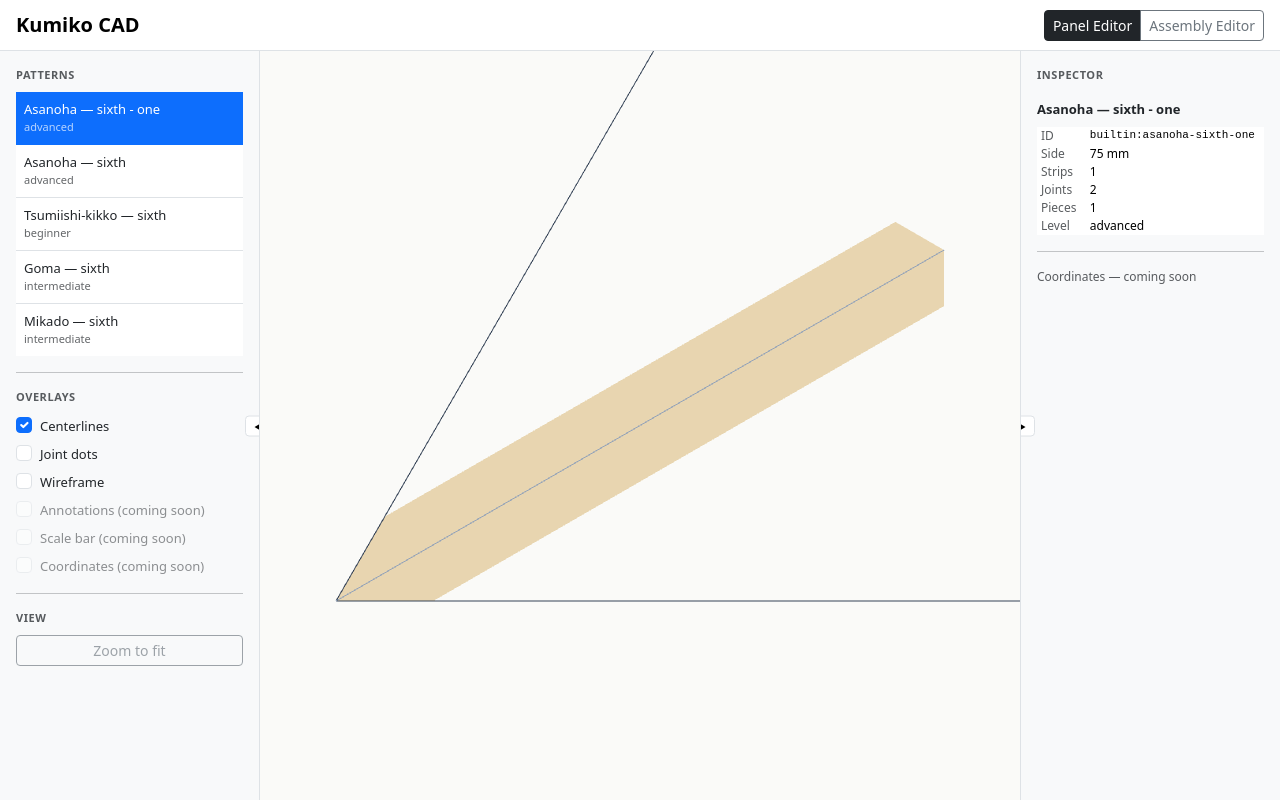
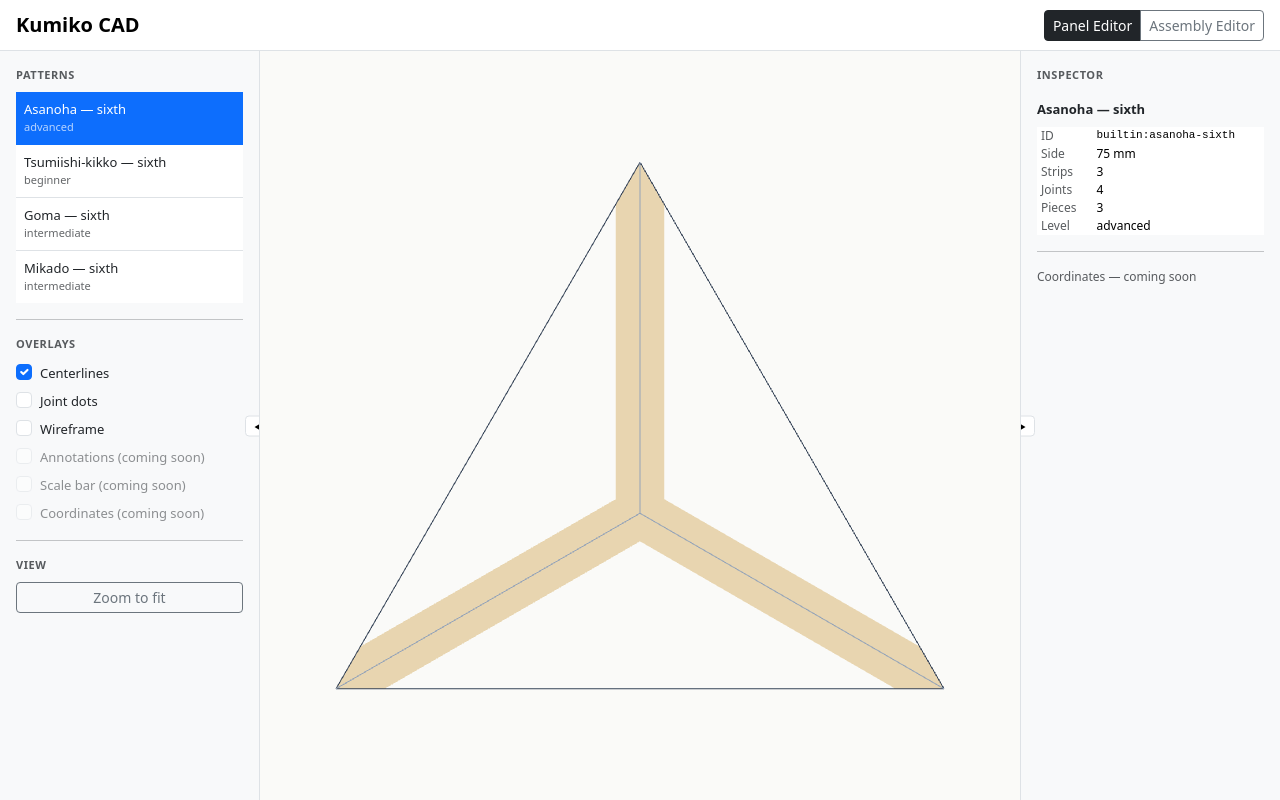
Before and after one commit to johnny123214133/KumikoCAD, a React (Vite) app: page / in a window 1280 px wide. Built offline with nearby package versions, Linux system fonts and the light colour scheme.

Commit message:
small fixes to set up project for next phase

```diff
--- a/src/components/layout/Viewport.jsx
+++ b/src/components/layout/Viewport.jsx
@@ -1,6 +1,7 @@
 import React, { useRef, useEffect } from 'react'
 import { SceneManager } from '../../scene/SceneManager.js'
 import { PatternRenderer } from '../../scene/PatternRenderer.js'
+import { PanelRenderer } from '../../scene/PanelRenderer.js'
 import useAppStore from '../../store/useAppStore.js'
 import usePatternStore from '../../store/usePatternStore.js'
 
@@ -8,7 +9,9 @@ export default function Viewport() {
   const canvasRef = useRef(null)
   const smRef = useRef(null)
   const prRef = useRef(null)
+  const panelRef = useRef(null)
   const activeLayers = useAppStore(s => s.activeLayers)
+  const setViewportApi = useAppStore(s => s.setViewportApi)
   const activePatternId = usePatternStore(s => s.activePatternId)
   const getActivePattern = usePatternStore(s => s.getActivePattern)
 
@@ -19,6 +22,13 @@ export default function Viewport() {
     smRef.current = sm
     const pr = new PatternRenderer(sm.scene)
     prRef.current = pr
+    // Was never instantiated before — acceptance criterion #7 (panel rectangle
+    // placeholder) silently failed. Renders the 300x400mm default per the plan;
+    // TODO (unchanged from PanelRenderer.js): replace with grid tiling once
+    // computeGridGeometry() is implemented.
+    const panel = new PanelRenderer(sm.scene)
+    panel.setDimensions()
+    panelRef.current = panel
 
     const ro = new ResizeObserver(() => {
       sm.onResize()
@@ -26,10 +36,18 @@ export default function Viewport() {
     ro.observe(canvas.parentElement)
     sm.onResize()
 
+    // Publish a handle so ViewControls (left panel) can trigger zoom-to-fit —
+    // previously the button existed but was permanently disabled.
+    setViewportApi({
+      zoomToFit: () => sm.zoomToFit(pr.getBoundingBox(getActivePattern())),
+    })
+
     return () => {
       ro.disconnect()
       pr.dispose()
+      panel.dispose()
       sm.dispose()
+      setViewportApi(null)
     }
   }, [])
 
--- a/src/components/panel-editor/ViewControls.jsx
+++ b/src/components/panel-editor/ViewControls.jsx
@@ -1,10 +1,18 @@
 import React from 'react'
-// TODO: wire zoom-to-fit to SceneManager via a shared ref or event
+import useAppStore from '../../store/useAppStore.js'
+
 export default function ViewControls() {
+  const viewportApi = useAppStore(s => s.viewportApi)
   return (
     <div>
       <div className="fw-semibold small text-uppercase text-muted mb-2" style={{ letterSpacing: '0.05em', fontSize: '11px' }}>View</div>
-      <button className="btn btn-sm btn-outline-secondary w-100" disabled>Zoom to fit</button>
+      <button
+        className="btn btn-sm btn-outline-secondary w-100"
+        disabled={!viewportApi}
+        onClick={() => viewportApi?.zoomToFit()}
+      >
+        Zoom to fit
+      </button>
     </div>
   )
 }
--- a/src/patterns/goma.json
+++ b/src/patterns/goma.json
@@ -25,6 +25,7 @@
     "C": { "x": 37.5, "y": 64.95 }
   },
   "centroid": { "x": 37.5, "y": 21.65 },
+  "_note": "FIXED 2026-09: s1/s2 coordinates were wrong in the original design doc and copied JSON — they did not lie on lines through the correctly-rotated points and failed validation (Rules 3/4/5). Recomputed per the design doc's own stated construction: s1 = s0 rotated 120° CCW about the centroid, s2 = s0 rotated 240° CCW. All strip/joint positions, orientations, and piece-local cut offsets below are freshly derived from that rotation and pass all 13 validation rules. Cut angle/depth/role values are carried over unchanged from the original file — only positions and orientation changed.",
   "strips": [
     {
       "id": "s0",
@@ -33,40 +34,40 @@
       "orientation": 0,
       "cuts": [
         { "jointId": "j3", "position": { "x": 3.46, "y": 6.0 }, "angle": 60, "depth": 1.0, "role": "end" },
-        { "jointId": "j1", "position": { "x": 31.25, "y": 6.0 }, "angle": 120, "depth": 0.5, "role": "cut-bottom-2" },
-        { "jointId": "j0", "position": { "x": 43.75, "y": 6.0 }, "angle": 60, "depth": 0.5, "role": "cut-top-2" },
+        { "jointId": "j1", "position": { "x": 10.39, "y": 6.0 }, "angle": 120, "depth": 0.5, "role": "cut-bottom-2" },
+        { "jointId": "j0", "position": { "x": 64.61, "y": 6.0 }, "angle": 60, "depth": 0.5, "role": "cut-top-2" },
         { "jointId": "j4", "position": { "x": 71.54, "y": 6.0 }, "angle": 120, "depth": 1.0, "role": "end" }
       ]
     },
     {
       "id": "s1",
-      "start": { "x": 56.35, "y": 41.14 },
-      "end": { "x": 25.0, "y": 2.31 },
-      "orientation": -2.2470,
+      "start": { "x": 68.07, "y": 0.0 },
+      "end": { "x": 34.04, "y": 58.95 },
+      "orientation": 2.0944,
       "cuts": [
-        { "jointId": "j5", "position": { "x": 56.35, "y": 41.14 }, "angle": 60, "depth": 1.0, "role": "end" },
-        { "jointId": "j2", "position": { "x": 37.5, "y": 13.86 }, "angle": 60, "depth": 0.5, "role": "cut-bottom-2" },
-        { "jointId": "j0", "position": { "x": 43.75, "y": 6.0 }, "angle": 120, "depth": 0.5, "role": "cut-bottom-2" },
-        { "jointId": "j6", "position": { "x": 25.0, "y": 2.31 }, "angle": 120, "depth": 1.0, "role": "end" }
+        { "jointId": "j5", "position": { "x": 68.07, "y": 0.0 }, "angle": 60, "depth": 1.0, "role": "end" },
+        { "jointId": "j0", "position": { "x": 64.61, "y": 6.0 }, "angle": 120, "depth": 0.5, "role": "cut-bottom-2" },
+        { "jointId": "j2", "position": { "x": 37.5, "y": 52.95 }, "angle": 60, "depth": 0.5, "role": "cut-bottom-2" },
+        { "jointId": "j6", "position": { "x": 34.04, "y": 58.95 }, "angle": 120, "depth": 1.0, "role": "end" }
       ]
     },
     {
       "id": "s2",
-      "start": { "x": 18.65, "y": 41.14 },
-      "end": { "x": 50.0, "y": 2.31 },
-      "orientation": -0.8946,
+      "start": { "x": 40.96, "y": 58.95 },
+      "end": { "x": 6.93, "y": 0.0 },
+      "orientation": -2.0944,
       "cuts": [
-        { "jointId": "j7", "position": { "x": 18.65, "y": 41.14 }, "angle": 60, "depth": 1.0, "role": "end" },
-        { "jointId": "j2", "position": { "x": 37.5, "y": 13.86 }, "angle": 120, "depth": 0.5, "role": "cut-top-2" },
-        { "jointId": "j1", "position": { "x": 31.25, "y": 6.0 }, "angle": 60, "depth": 0.5, "role": "cut-top-2" },
-        { "jointId": "j8", "position": { "x": 50.0, "y": 2.31 }, "angle": 120, "depth": 1.0, "role": "end" }
+        { "jointId": "j7", "position": { "x": 40.96, "y": 58.95 }, "angle": 60, "depth": 1.0, "role": "end" },
+        { "jointId": "j2", "position": { "x": 37.5, "y": 52.95 }, "angle": 120, "depth": 0.5, "role": "cut-top-2" },
+        { "jointId": "j1", "position": { "x": 10.39, "y": 6.0 }, "angle": 60, "depth": 0.5, "role": "cut-top-2" },
+        { "jointId": "j8", "position": { "x": 6.93, "y": 0.0 }, "angle": 120, "depth": 1.0, "role": "end" }
       ]
     }
   ],
   "joints": [
     {
       "id": "j0",
-      "position": { "x": 43.75, "y": 6.0 },
+      "position": { "x": 64.61, "y": 6.0 },
       "members": [
         { "stripId": "s0", "role": "role-bottom-2" },
         { "stripId": "s1", "role": "role-top-2" }
@@ -75,7 +76,7 @@
     },
     {
       "id": "j1",
-      "position": { "x": 31.25, "y": 6.0 },
+      "position": { "x": 10.39, "y": 6.0 },
       "members": [
         { "stripId": "s0", "role": "role-top-2" },
         { "stripId": "s2", "role": "role-bottom-2" }
@@ -84,7 +85,7 @@
     },
     {
       "id": "j2",
-      "position": { "x": 37.5, "y": 13.86 },
+      "position": { "x": 37.5, "y": 52.95 },
       "members": [
         { "stripId": "s1", "role": "role-top-2" },
         { "stripId": "s2", "role": "role-bottom-2" }
@@ -93,10 +94,10 @@
     },
     { "id": "j3", "position": { "x": 3.46, "y": 6.0 }, "members": [{ "stripId": "s0", "role": "end" }], "notchType": "miter" },
     { "id": "j4", "position": { "x": 71.54, "y": 6.0 }, "members": [{ "stripId": "s0", "role": "end" }], "notchType": "miter" },
-    { "id": "j5", "position": { "x": 56.35, "y": 41.14 }, "members": [{ "stripId": "s1", "role": "end" }], "notchType": "miter" },
-    { "id": "j6", "position": { "x": 25.0, "y": 2.31 }, "members": [{ "stripId": "s1", "role": "end" }], "notchType": "miter" },
-    { "id": "j7", "position": { "x": 18.65, "y": 41.14 }, "members": [{ "stripId": "s2", "role": "end" }], "notchType": "miter" },
-    { "id": "j8", "position": { "x": 50.0, "y": 2.31 }, "members": [{ "stripId": "s2", "role": "end" }], "notchType": "miter" }
+    { "id": "j5", "position": { "x": 68.07, "y": 0.0 }, "members": [{ "stripId": "s1", "role": "end" }], "notchType": "miter" },
+    { "id": "j6", "position": { "x": 34.04, "y": 58.95 }, "members": [{ "stripId": "s1", "role": "end" }], "notchType": "miter" },
+    { "id": "j7", "position": { "x": 40.96, "y": 58.95 }, "members": [{ "stripId": "s2", "role": "end" }], "notchType": "miter" },
+    { "id": "j8", "position": { "x": 6.93, "y": 0.0 }, "members": [{ "stripId": "s2", "role": "end" }], "notchType": "miter" }
   ],
   "pieceTemplates": [
     {
@@ -105,9 +106,9 @@
       "stripId": "s0",
       "cuts": [
         { "position": { "x": 0, "y": 0 }, "angle": 60, "depth": 1.0, "role": "end" },
-        { "position": { "x": 27.79, "y": 0 }, "angle": 120, "depth": 0.5, "role": "cut-bottom-2" },
-        { "position": { "x": 40.29, "y": 0 }, "angle": 60, "depth": 0.5, "role": "cut-top-2" },
-        { "position": { "x": 68.08, "y": 0 }, "angle": 120, "depth": 1.0, "role": "end" }
+        { "position": { "x": 6.93, "y": 0 }, "angle": 120, "depth": 0.5, "role": "cut-bottom-2" },
+        { "position": { "x": 61.14, "y": 0 }, "angle": 60, "depth": 0.5, "role": "cut-top-2" },
+        { "position": { "x": 68.07, "y": 0 }, "angle": 120, "depth": 1.0, "role": "end" }
       ]
     },
     {
@@ -116,9 +117,9 @@
       "stripId": "s1",
       "cuts": [
         { "position": { "x": 0, "y": 0 }, "angle": 60, "depth": 1.0, "role": "end" },
-        { "position": { "x": 33.06, "y": 0 }, "angle": 60, "depth": 0.5, "role": "cut-bottom-2" },
-        { "position": { "x": 35.26, "y": 0 }, "angle": 120, "depth": 0.5, "role": "cut-bottom-2" },
-        { "position": { "x": 49.91, "y": 0 }, "angle": 120, "depth": 1.0, "role": "end" }
+        { "position": { "x": 6.93, "y": 0 }, "angle": 120, "depth": 0.5, "role": "cut-bottom-2" },
+        { "position": { "x": 61.14, "y": 0 }, "angle": 60, "depth": 0.5, "role": "cut-bottom-2" },
+        { "position": { "x": 68.07, "y": 0 }, "angle": 120, "depth": 1.0, "role": "end" }
       ]
     },
     {
@@ -127,9 +128,9 @@
       "stripId": "s2",
       "cuts": [
         { "position": { "x": 0, "y": 0 }, "angle": 60, "depth": 1.0, "role": "end" },
-        { "position": { "x": 33.06, "y": 0 }, "angle": 120, "depth": 0.5, "role": "cut-top-2" },
-        { "position": { "x": 35.26, "y": 0 }, "angle": 60, "depth": 0.5, "role": "cut-top-2" },
-        { "position": { "x": 49.91, "y": 0 }, "angle": 120, "depth": 1.0, "role": "end" }
+        { "position": { "x": 6.93, "y": 0 }, "angle": 120, "depth": 0.5, "role": "cut-top-2" },
+        { "position": { "x": 61.14, "y": 0 }, "angle": 60, "depth": 0.5, "role": "cut-top-2" },
+        { "position": { "x": 68.07, "y": 0 }, "angle": 120, "depth": 1.0, "role": "end" }
       ]
     }
   ],
--- a/src/store/useAppStore.js
+++ b/src/store/useAppStore.js
@@ -10,10 +10,15 @@ const useAppStore = create((set) => ({
   gridStripWidth : 3,
   defaultPatterStripWidth : 2.3,
   activeLayers: { ...DEFAULT_LAYERS },
+  // Not reactive render state — just a handle Viewport publishes on mount so
+  // sibling components (e.g. ViewControls in the left panel) can call into the
+  // SceneManager/PatternRenderer instances that live inside Viewport's canvas.
+  viewportApi: null,
   setWorkspace: (workspace) => set({ workspace }),
   setLeftPanelOpen: (open) => set({ leftPanelOpen: open }),
   setRightPanelOpen: (open) => set({ rightPanelOpen: open }),
   toggleLayer: (key) => set((s) => ({ activeLayers: { ...s.activeLayers, [key]: !s.activeLayers[key] } })),
+  setViewportApi: (api) => set({ viewportApi: api }),
 }));
 
 export default useAppStore;
--- a/src/store/usePatternStore.js
+++ b/src/store/usePatternStore.js
@@ -1,12 +1,16 @@
 import { create } from 'zustand';
-import asanohaOne from '../patterns/asanoha-one.json';
 import asanoha from '../patterns/asanoha.json';
 import tsumiishiKikko from '../patterns/tsumiishi-kikko.json';
 import goma from '../patterns/goma.json';
 import mikado from '../patterns/mikado.json';
 import { validatePattern } from '../geometry/schema/validate.js';
 
-const BUILT_INS = [asanohaOne, asanoha, tsumiishiKikko, goma, mikado];
+// NOTE: patterns/asanoha-one.json was previously imported here as a built-in.
+// It's a 1-strip scratch/test file (not one of the four canonical patterns from
+// the implementation plan) and fails validation — its joint j0 references strips
+// s1/s2 that don't exist. Worse, it was BUILT_INS[0], so it was the pattern the
+// app loaded by default, making the app look broken/empty on first launch. Removed.
+const BUILT_INS = [asanoha, tsumiishiKikko, goma, mikado];
 
 BUILT_INS.forEach((p) => {
   const errs = validatePattern(p);
```
